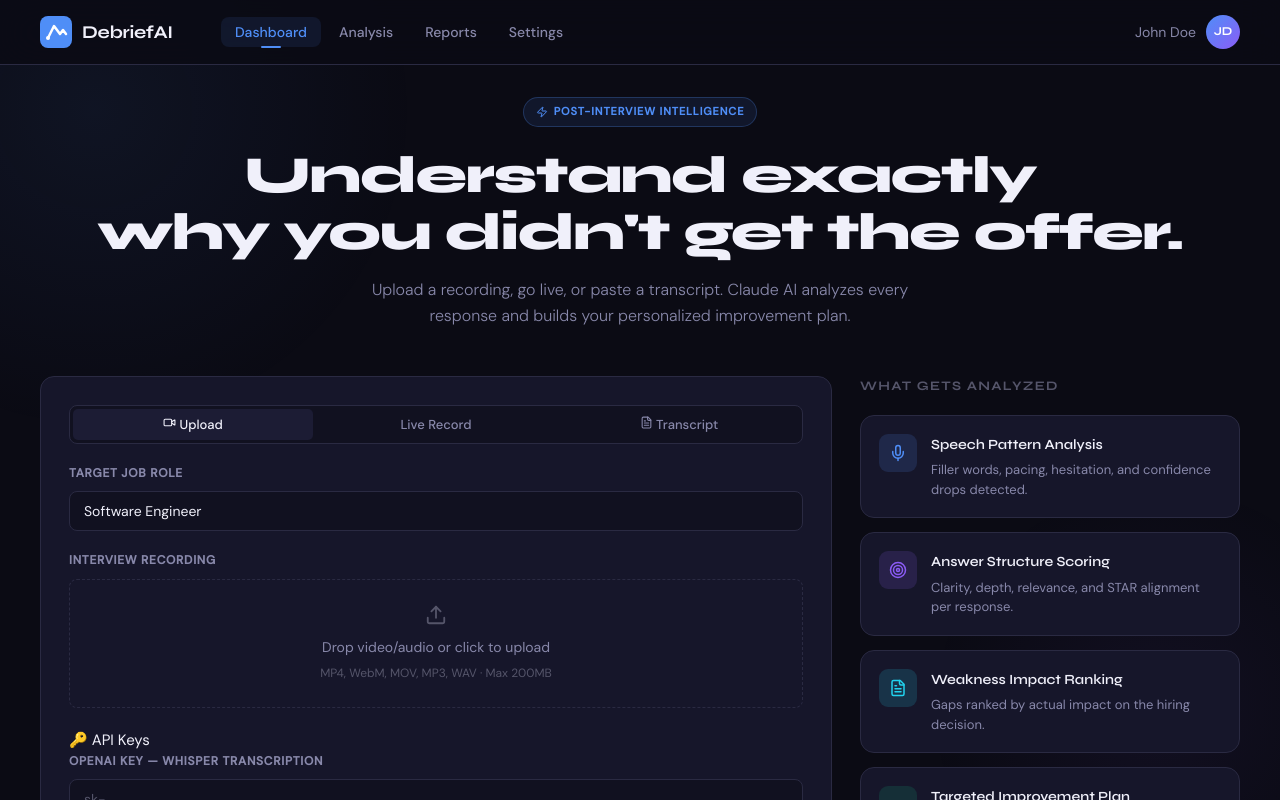
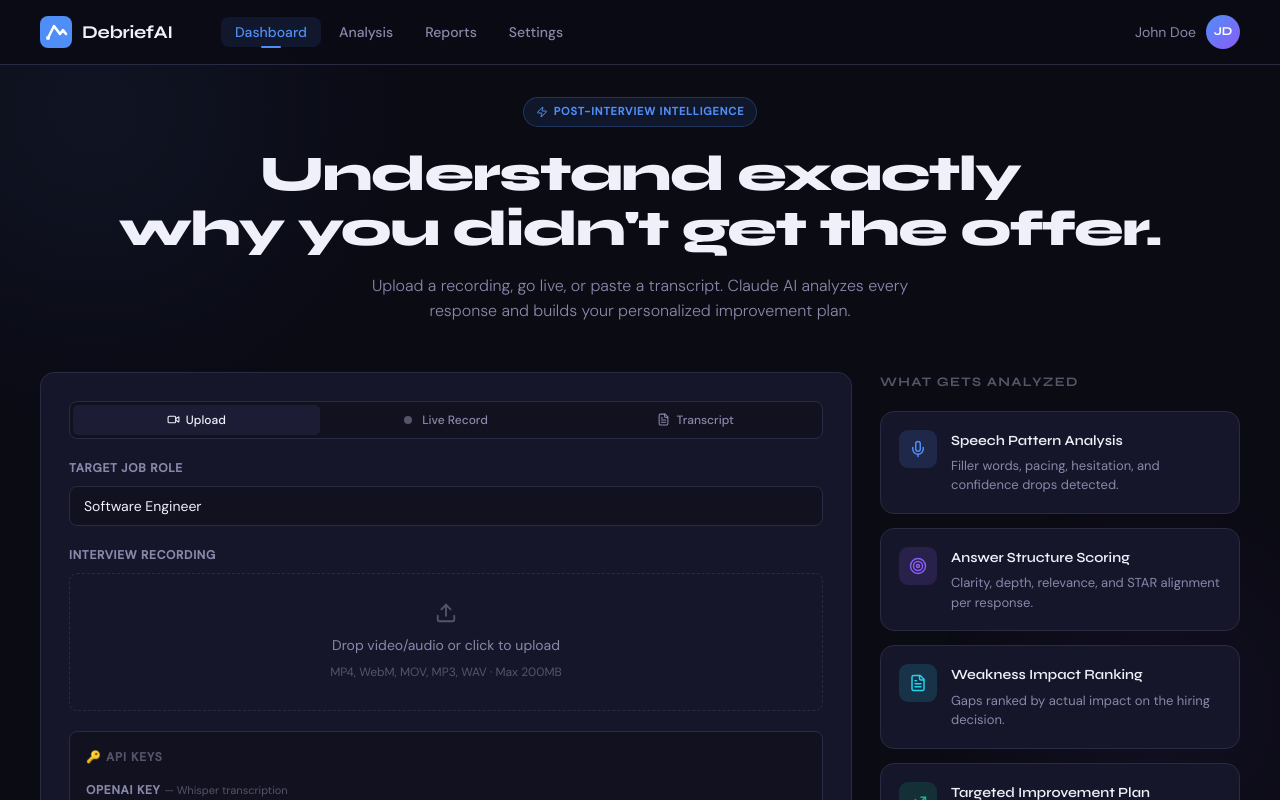
Before and after one commit to Vaishnavi1612-star/debriefai, a React (Create React App) app in the folder client/: page / in a window 1280 px wide. Shown: the top 800 px of the page. Built offline with nearby package versions, Linux system fonts and the light colour scheme; the HTML template or start-up script is replaced by a standard one.

Commit message:
Update Dashboard.css

```diff
--- a/client/src/components/Dashboard.css
+++ b/client/src/components/Dashboard.css
@@ -1,332 +1,367 @@
-.dashboard {
-  max-width: 1200px;
-  margin: 0 auto;
-}
+/* ── reuse all existing Dashboard styles ── */
+.dashboard { max-width: 1200px; margin: 0 auto; }
 
-.dashboard-header {
-  text-align: center;
-  margin-bottom: 48px;
-}
+.dashboard-header { text-align: center; margin-bottom: 48px; }
 
 .header-badge {
-  display: inline-flex;
-  align-items: center;
-  gap: 6px;
-  background: rgba(79, 142, 247, 0.1);
-  border: 1px solid rgba(79, 142, 247, 0.25);
-  color: var(--accent-blue);
-  font-size: 11px;
-  font-weight: 600;
-  letter-spacing: 0.08em;
-  text-transform: uppercase;
-  padding: 5px 12px;
-  border-radius: 20px;
-  margin-bottom: 20px;
+  display: inline-flex; align-items: center; gap: 6px;
+  background: rgba(79,142,247,0.1); border: 1px solid rgba(79,142,247,0.25);
+  color: var(--accent-blue); font-size: 11px; font-weight: 600;
+  letter-spacing: 0.08em; text-transform: uppercase;
+  padding: 5px 12px; border-radius: 20px; margin-bottom: 20px;
 }
 
 .dashboard-title {
-  font-family: var(--font-display);
-  font-size: clamp(32px, 5vw, 52px);
-  font-weight: 800;
-  line-height: 1.1;
-  letter-spacing: -1.5px;
-  color: var(--text-primary);
-  margin-bottom: 16px;
+  font-family: var(--font-display); font-size: clamp(30px, 5vw, 50px);
+  font-weight: 800; line-height: 1.1; letter-spacing: -1.5px;
+  color: var(--text-primary); margin-bottom: 16px;
 }
 
-.dashboard-subtitle {
-  color: var(--text-secondary);
-  font-size: 16px;
-  max-width: 560px;
-  margin: 0 auto;
-  font-weight: 300;
+.dashboard-subtitle { color: var(--text-secondary); font-size: 16px; max-width: 560px; margin: 0 auto; font-weight: 300; }
+
+.dashboard-grid { display: grid; grid-template-columns: 1fr 360px; gap: 28px; align-items: start; }
+
+/* Panel */
+.input-panel {
+  background: var(--bg-card); border: 1px solid var(--border);
+  border-radius: var(--radius); padding: 28px;
+  display: flex; flex-direction: column; gap: 20px;
 }
 
-.dashboard-grid {
-  display: grid;
-  grid-template-columns: 1fr 380px;
-  gap: 28px;
-  align-items: start;
+.panel-section { display: flex; flex-direction: column; gap: 8px; }
+
+.panel-label {
+  font-size: 12px; font-weight: 600; color: var(--text-secondary);
+  letter-spacing: 0.06em; text-transform: uppercase;
 }
 
-.input-panel {
-  background: var(--bg-card);
-  border: 1px solid var(--border);
-  border-radius: var(--radius);
-  padding: 28px;
-  display: flex;
-  flex-direction: column;
-  gap: 20px;
-}
-
-.panel-section {
-  display: flex;
-  flex-direction: column;
-  gap: 8px;
-}
-
-.panel-label {
-  font-size: 12px;
-  font-weight: 600;
-  color: var(--text-secondary);
-  letter-spacing: 0.06em;
-  text-transform: uppercase;
-}
-
-.panel-label-row {
-  display: flex;
-  justify-content: space-between;
-  align-items: center;
-}
+.panel-label-row { display: flex; justify-content: space-between; align-items: center; }
 
 .sample-btn {
-  background: none;
-  color: var(--accent-blue);
-  font-size: 12px;
-  font-weight: 500;
-  padding: 3px 8px;
-  border-radius: 4px;
-  transition: background 0.2s;
+  background: none; color: var(--accent-blue); font-size: 12px;
+  font-weight: 500; padding: 3px 8px; border-radius: 4px; transition: background 0.2s;
 }
+.sample-btn:hover { background: rgba(79,142,247,0.1); }
 
-.sample-btn:hover {
-  background: rgba(79, 142, 247, 0.1);
-}
-
-.role-input {
-  background: var(--bg-secondary);
-  border: 1px solid var(--border);
-  border-radius: var(--radius-sm);
-  color: var(--text-primary);
-  font-size: 14px;
-  padding: 10px 14px;
-  transition: border-color 0.2s;
-}
-
-.role-input:focus {
-  border-color: var(--accent-blue);
-}
-
-.role-input::placeholder {
-  color: var(--text-muted);
-}
-
-.drop-zone {
-  border: 1.5px dashed var(--border);
-  border-radius: var(--radius-sm);
-  padding: 24px;
-  text-align: center;
-  cursor: pointer;
-  transition: border-color 0.2s, background 0.2s;
-  display: flex;
-  flex-direction: column;
-  align-items: center;
-  gap: 6px;
-}
-
-.drop-zone:hover, .drop-zone.dragover {
-  border-color: var(--accent-blue);
-  background: rgba(79, 142, 247, 0.04);
-}
-
-.drop-zone.has-file {
-  border-color: var(--accent-green);
-  background: rgba(16, 185, 129, 0.04);
-}
-
-.drop-icon {
-  color: var(--text-muted);
-  margin-bottom: 4px;
-}
-
-.drop-text {
-  font-size: 14px;
-  color: var(--text-secondary);
-}
-
-.drop-hint {
-  font-size: 12px;
-  color: var(--text-muted);
-}
-
-.drop-filename {
-  font-size: 13px;
-  color: var(--accent-green);
-  font-weight: 500;
-}
-
-.transcript-input {
-  background: var(--bg-secondary);
-  border: 1px solid var(--border);
-  border-radius: var(--radius-sm);
-  color: var(--text-primary);
-  font-size: 13px;
-  padding: 12px 14px;
-  resize: vertical;
-  line-height: 1.6;
-  transition: border-color 0.2s;
-  min-height: 140px;
-}
-
-.transcript-input:focus {
-  border-color: rgba(79, 142, 247, 0.4);
-}
-
-.transcript-input::placeholder {
-  color: var(--text-muted);
-}
-
+/* Mode toggle */
 .mode-toggle {
-  display: flex;
-  background: var(--bg-secondary);
-  border: 1px solid var(--border);
-  border-radius: var(--radius-sm);
-  padding: 3px;
-  gap: 3px;
+  display: flex; background: var(--bg-secondary);
+  border: 1px solid var(--border); border-radius: var(--radius-sm);
+  padding: 3px; gap: 3px;
 }
 
 .mode-btn {
-  flex: 1;
-  background: none;
-  color: var(--text-secondary);
-  font-size: 13px;
-  font-weight: 500;
-  padding: 7px 12px;
-  border-radius: 5px;
-  transition: background 0.2s, color 0.2s;
+  flex: 1; background: none; color: var(--text-secondary);
+  font-size: 13px; font-weight: 500; padding: 8px 12px;
+  border-radius: 5px; transition: background 0.2s, color 0.2s;
+  display: flex; align-items: center; justify-content: center; gap: 6px;
+  font-family: var(--font-body);
+}
+.mode-btn.active { background: var(--bg-card-hover); color: var(--text-primary); }
+
+/* Drop zone */
+.drop-zone {
+  border: 1.5px dashed var(--border); border-radius: var(--radius-sm);
+  padding: 28px; text-align: center; cursor: pointer;
+  transition: border-color 0.2s, background 0.2s;
+  display: flex; flex-direction: column; align-items: center; gap: 6px;
+}
+.drop-zone:hover, .drop-zone.dragover { border-color: var(--accent-blue); background: rgba(79,142,247,0.04); }
+.drop-zone.has-file { border-color: var(--accent-green); background: rgba(16,185,129,0.04); }
+
+.drop-icon { color: var(--text-muted); margin-bottom: 4px; }
+.drop-icon.green { color: var(--accent-green); }
+.drop-text { font-size: 14px; color: var(--text-secondary); }
+.drop-hint { font-size: 12px; color: var(--text-muted); }
+.drop-filename { font-size: 13px; color: var(--accent-green); font-weight: 500; }
+
+/* Inputs */
+.role-input {
+  background: var(--bg-secondary); border: 1px solid var(--border);
+  border-radius: var(--radius-sm); color: var(--text-primary);
+  font-size: 14px; padding: 10px 14px; transition: border-color 0.2s; width: 100%;
+}
+.role-input:focus { border-color: var(--accent-blue); }
+.role-input::placeholder { color: var(--text-muted); }
+
+.transcript-input {
+  background: var(--bg-secondary); border: 1px solid var(--border);
+  border-radius: var(--radius-sm); color: var(--text-primary);
+  font-size: 13px; padding: 12px 14px; resize: vertical;
+  line-height: 1.6; transition: border-color 0.2s; min-height: 160px; width: 100%;
+}
+.transcript-input:focus { border-color: rgba(79,142,247,0.4); }
+.transcript-input::placeholder { color: var(--text-muted); }
+
+/* API Keys */
+.api-keys-section {
+  background: var(--bg-secondary); border: 1px solid var(--border);
+  border-radius: var(--radius-sm); padding: 16px;
+  display: flex; flex-direction: column; gap: 14px;
+}
+.api-keys-title {
+  font-size: 12px; font-weight: 700; color: var(--text-muted);
+  text-transform: uppercase; letter-spacing: 0.08em;
+}
+.key-purpose { color: var(--text-muted); font-weight: 400; text-transform: none; letter-spacing: 0; font-size: 11px; }
+.key-note { font-size: 11px; color: var(--text-muted); line-height: 1.5; }
+
+/* Progress */
+.progress-bar-wrap {
+  background: rgba(79,142,247,0.06); border: 1px solid rgba(79,142,247,0.2);
+  border-radius: var(--radius-sm); padding: 16px;
+  display: flex; flex-direction: column; gap: 12px;
 }
 
-.mode-btn.active {
-  background: var(--bg-card-hover);
-  color: var(--text-primary);
+.progress-steps { display: flex; justify-content: space-between; align-items: center; }
+
+.progress-step {
+  display: flex; flex-direction: column; align-items: center; gap: 6px;
+  font-size: 11px; color: var(--text-muted); font-weight: 500;
+  text-transform: uppercase; letter-spacing: 0.06em;
+  flex: 1; position: relative;
 }
 
-.error-msg {
-  background: rgba(244, 63, 94, 0.1);
-  border: 1px solid rgba(244, 63, 94, 0.25);
-  color: #f87171;
-  font-size: 13px;
-  padding: 10px 14px;
-  border-radius: var(--radius-sm);
+.progress-step:not(:last-child)::after {
+  content: '';
+  position: absolute;
+  top: 7px; left: 50%;
+  width: 100%; height: 1px;
+  background: var(--border);
 }
 
+.progress-step.done:not(:last-child)::after { background: var(--accent-blue); }
+
+.progress-dot {
+  width: 14px; height: 14px; border-radius: 50%;
+  background: var(--bg-card); border: 2px solid var(--border);
+  position: relative; z-index: 1;
+}
+
+.progress-step.active .progress-dot {
+  border-color: var(--accent-blue);
+  background: var(--accent-blue);
+  box-shadow: 0 0 0 4px rgba(79,142,247,0.2);
+  animation: pulse 1s infinite;
+}
+
+.progress-step.done .progress-dot {
+  border-color: var(--accent-blue);
+  background: var(--accent-blue);
+}
+
+.progress-step.active { color: var(--accent-blue); }
+.progress-step.done { color: var(--accent-blue); opacity: 0.7; }
+
+@keyframes pulse { 0%, 100% { box-shadow: 0 0 0 4px rgba(79,142,247,0.2); } 50% { box-shadow: 0 0 0 8px rgba(79,142,247,0.05); } }
+
+.progress-msg { font-size: 13px; color: var(--text-secondary); text-align: center; }
+
+/* Error */
+.error-msg {
+  background: rgba(244,63,94,0.1); border: 1px solid rgba(244,63,94,0.25);
+  color: #f87171; font-size: 13px; padding: 10px 14px; border-radius: var(--radius-sm);
+}
+
+/* Analyze button */
 .analyze-btn {
   background: linear-gradient(135deg, var(--accent-blue), var(--accent-violet));
-  color: white;
-  font-size: 15px;
-  font-weight: 600;
-  padding: 14px 20px;
-  border-radius: var(--radius-sm);
-  display: flex;
-  align-items: center;
-  justify-content: center;
-  gap: 8px;
+  color: white; font-size: 15px; font-weight: 600;
+  padding: 14px 20px; border-radius: var(--radius-sm);
+  display: flex; align-items: center; justify-content: center; gap: 8px;
   transition: opacity 0.2s, transform 0.1s;
-  font-family: var(--font-display);
-  letter-spacing: 0.02em;
+  font-family: var(--font-display); letter-spacing: 0.02em;
+}
+.analyze-btn:hover:not(:disabled) { opacity: 0.9; transform: translateY(-1px); }
+.analyze-btn:disabled { opacity: 0.6; cursor: not-allowed; }
+
+.spinner {
+  width: 16px; height: 16px;
+  border: 2px solid rgba(255,255,255,0.3);
+  border-top-color: white; border-radius: 50%;
+  animation: spin 0.7s linear infinite; display: inline-block;
+}
+@keyframes spin { to { transform: rotate(360deg); } }
+
+/* Features panel */
+.features-panel { display: flex; flex-direction: column; gap: 14px; }
+.features-title { font-family: var(--font-display); font-size: 13px; font-weight: 700; color: var(--text-muted); text-transform: uppercase; letter-spacing: 0.1em; margin-bottom: 4px; }
+
+.feature-card {
+  background: var(--bg-card); border: 1px solid var(--border);
+  border-radius: var(--radius); padding: 18px;
+  display: flex; gap: 14px; align-items: flex-start;
+  transition: border-color 0.2s, transform 0.2s;
+}
+.feature-card:hover { border-color: rgba(79,142,247,0.3); transform: translateX(2px); }
+
+.feature-icon {
+  width: 38px; height: 38px; border-radius: 9px;
+  display: flex; align-items: center; justify-content: center; flex-shrink: 0;
+}
+.feature-icon.blue { background: rgba(79,142,247,0.15); color: var(--accent-blue); }
+.feature-icon.violet { background: rgba(139,92,246,0.15); color: var(--accent-violet); }
+.feature-icon.cyan { background: rgba(34,211,238,0.15); color: var(--accent-cyan); }
+.feature-icon.green { background: rgba(16,185,129,0.15); color: var(--accent-green); }
+
+.feature-name { font-size: 14px; font-weight: 600; color: var(--text-primary); margin-bottom: 4px; font-family: var(--font-display); }
+.feature-desc { font-size: 13px; color: var(--text-secondary); line-height: 1.5; }
+
+.cta-note { display: flex; align-items: center; gap: 6px; font-size: 12px; color: var(--text-muted); padding: 0 4px; }
+
+@media (max-width: 900px) {
+  .dashboard-grid { grid-template-columns: 1fr; }
+  .features-panel { display: grid; grid-template-columns: 1fr 1fr; gap: 12px; }
+  .features-title, .cta-note { grid-column: 1 / -1; }
 }
 
-.analyze-btn:hover:not(:disabled) {
-  opacity: 0.9;
-  transform: translateY(-1px);
+/* ── LIVE RECORDER ── */
+.live-recorder {
+  background: var(--bg-secondary);
+  border: 1.5px dashed var(--border);
+  border-radius: var(--radius-sm);
+  padding: 28px 20px;
+  text-align: center;
 }
 
-.analyze-btn:disabled {
-  opacity: 0.6;
-  cursor: not-allowed;
+.rec-idle { display: flex; flex-direction: column; align-items: center; gap: 12px; }
+
+.rec-icon-ring {
+  width: 60px; height: 60px; border-radius: 50%;
+  background: rgba(79,142,247,0.1); border: 2px solid rgba(79,142,247,0.3);
+  display: flex; align-items: center; justify-content: center;
+  color: var(--accent-blue);
 }
 
-.spinner {
-  width: 16px;
-  height: 16px;
-  border: 2px solid rgba(255,255,255,0.3);
-  border-top-color: white;
-  border-radius: 50%;
-  animation: spin 0.7s linear infinite;
-  display: inline-block;
+.rec-hint { font-size: 13px; color: var(--text-secondary); max-width: 260px; line-height: 1.5; }
+
+.rec-start-btn {
+  background: var(--accent-blue); color: white;
+  font-size: 13px; font-weight: 600; padding: 9px 20px;
+  border-radius: var(--radius-sm);
+  display: flex; align-items: center; gap: 7px;
+  font-family: var(--font-body);
+  transition: opacity 0.2s;
+}
+.rec-start-btn:hover { opacity: 0.85; }
+
+/* Recording active */
+.rec-active { display: flex; flex-direction: column; align-items: center; gap: 12px; }
+
+.rec-pulse-outer {
+  width: 60px; height: 60px; border-radius: 50%;
+  background: rgba(244,63,94,0.1);
+  display: flex; align-items: center; justify-content: center;
+  animation: pulse-ring 1.2s ease-in-out infinite;
+}
+.rec-pulse-inner {
+  width: 24px; height: 24px; border-radius: 50%;
+  background: var(--accent-red);
+}
+@keyframes pulse-ring {
+  0%, 100% { box-shadow: 0 0 0 0 rgba(244,63,94,0.4); }
+  50% { box-shadow: 0 0 0 12px rgba(244,63,94,0); }
 }
 
-@keyframes spin { to { transform: rotate(360deg); } }
+.rec-timer {
+  font-family: var(--font-display); font-size: 36px; font-weight: 800;
+  color: var(--accent-red); letter-spacing: 2px;
+}
+.rec-live-label { font-size: 13px; color: var(--text-secondary); }
 
-/* Features Panel */
-.features-panel {
-  display: flex;
-  flex-direction: column;
-  gap: 14px;
+.rec-stop-btn {
+  background: rgba(244,63,94,0.15); border: 1px solid rgba(244,63,94,0.3);
+  color: var(--accent-red); font-size: 13px; font-weight: 600;
+  padding: 9px 20px; border-radius: var(--radius-sm);
+  display: flex; align-items: center; gap: 7px;
+  font-family: var(--font-body); transition: background 0.2s;
+}
+.rec-stop-btn:hover { background: rgba(244,63,94,0.25); }
+
+/* Done */
+.rec-done { display: flex; flex-direction: column; align-items: center; gap: 10px; }
+.rec-check { color: var(--accent-green); }
+.rec-done-label { font-size: 14px; font-weight: 600; color: var(--text-primary); }
+.rec-playback { width: 100%; max-width: 320px; border-radius: 6px; margin: 4px 0; }
+
+.rec-actions { display: flex; gap: 10px; }
+
+.rec-use-btn {
+  background: linear-gradient(135deg, var(--accent-blue), var(--accent-violet));
+  color: white; font-size: 13px; font-weight: 600; padding: 9px 18px;
+  border-radius: var(--radius-sm); display: flex; align-items: center; gap: 6px;
+  font-family: var(--font-body); transition: opacity 0.2s;
+}
+.rec-use-btn:hover { opacity: 0.88; }
+
+.rec-redo-btn {
+  background: var(--bg-card); border: 1px solid var(--border);
+  color: var(--text-secondary); font-size: 13px; padding: 9px 16px;
+  border-radius: var(--radius-sm); font-family: var(--font-body); transition: border-color 0.2s;
+}
+.rec-redo-btn:hover { border-color: var(--accent-blue); color: var(--text-primary); }
+
+.live-ready-note {
+  display: flex; align-items: center; gap: 6px; margin-top: 6px;
+  font-size: 12px; color: var(--accent-green); font-weight: 500;
 }
 
-.features-title {
-  font-family: var(--font-display);
-  font-size: 13px;
-  font-weight: 700;
-  color: var(--text-muted);
-  text-transform: uppercase;
-  letter-spacing: 0.1em;
-  margin-bottom: 4px;
+/* Live indicator dot in tab */
+.live-indicator {
+  display: inline-block; width: 8px; height: 8px;
+  border-radius: 50%; background: var(--text-muted);
+  margin-right: 4px; transition: background 0.2s;
 }
+.live-indicator.on {
+  background: var(--accent-red);
+  box-shadow: 0 0 6px rgba(244,63,94,0.7);
+  animation: blink 1s ease-in-out infinite;
+}
+@keyframes blink { 0%, 100% { opacity: 1; } 50% { opacity: 0.4; } }
 
-.feature-card {
-  background: var(--bg-card);
-  border: 1px solid var(--border);
-  border-radius: var(--radius);
-  padding: 18px;
-  display: flex;
-  gap: 14px;
-  align-items: flex-start;
-  transition: border-color 0.2s, transform 0.2s;
+.mode-toggle.three { display: flex; }
+.mode-toggle.three .mode-btn { font-size: 12px; padding: 7px 8px; }
+
+/* API keys */
+.api-keys-section {
+  background: var(--bg-secondary); border: 1px solid var(--border);
+  border-radius: var(--radius-sm); padding: 16px;
+  display: flex; flex-direction: column; gap: 14px;
 }
+.api-keys-title { font-size: 12px; font-weight: 700; color: var(--text-muted); text-transform: uppercase; letter-spacing: 0.08em; }
+.key-purpose { color: var(--text-muted); font-weight: 400; text-transform: none; letter-spacing: 0; font-size: 11px; }
+.key-note { font-size: 11px; color: var(--text-muted); line-height: 1.5; }
 
-.feature-card:hover {
-  border-color: rgba(79, 142, 247, 0.3);
-  transform: translateX(2px);
+/* Progress */
+.progress-bar-wrap {
+  background: rgba(79,142,247,0.06); border: 1px solid rgba(79,142,247,0.2);
+  border-radius: var(--radius-sm); padding: 16px;
+  display: flex; flex-direction: column; gap: 12px;
 }
-
-.feature-icon {
-  width: 38px;
-  height: 38px;
-  border-radius: 9px;
-  display: flex;
-  align-items: center;
-  justify-content: center;
-  flex-shrink: 0;
+.progress-steps { display: flex; justify-content: space-between; align-items: center; }
+.progress-step {
+  display: flex; flex-direction: column; align-items: center; gap: 6px;
+  font-size: 11px; color: var(--text-muted); font-weight: 500;
+  text-transform: uppercase; letter-spacing: 0.06em;
+  flex: 1; position: relative;
 }
-
-.feature-icon.blue { background: rgba(79, 142, 247, 0.15); color: var(--accent-blue); }
-.feature-icon.violet { background: rgba(139, 92, 246, 0.15); color: var(--accent-violet); }
-.feature-icon.cyan { background: rgba(34, 211, 238, 0.15); color: var(--accent-cyan); }
-.feature-icon.green { background: rgba(16, 185, 129, 0.15); color: var(--accent-green); }
-
-.feature-name {
-  font-size: 14px;
-  font-weight: 600;
-  color: var(--text-primary);
-  margin-bottom: 4px;
-  font-family: var(--font-display);
+.progress-step:not(:last-child)::after {
+  content: ''; position: absolute; top: 7px; left: 50%;
+  width: 100%; height: 1px; background: var(--border);
 }
-
-.feature-desc {
-  font-size: 13px;
-  color: var(--text-secondary);
-  line-height: 1.5;
+.progress-step.done:not(:last-child)::after { background: var(--accent-blue); }
+.progress-dot {
+  width: 14px; height: 14px; border-radius: 50%;
+  background: var(--bg-card); border: 2px solid var(--border);
+  position: relative; z-index: 1;
 }
-
-.cta-note {
-  display: flex;
-  align-items: center;
-  gap: 6px;
-  font-size: 12px;
-  color: var(--text-muted);
-  padding: 0 4px;
+.progress-step.active .progress-dot {
+  border-color: var(--accent-blue); background: var(--accent-blue);
+  box-shadow: 0 0 0 4px rgba(79,142,247,0.2);
+  animation: pulse-dot 1s infinite;
 }
-
-@media (max-width: 900px) {
-  .dashboard-grid {
-    grid-template-columns: 1fr;
-  }
-  .features-panel {
-    display: grid;
-    grid-template-columns: 1fr 1fr;
-    gap: 12px;
-  }
-  .features-title, .cta-note { grid-column: 1 / -1; }
-}
+.progress-step.done .progress-dot { border-color: var(--accent-blue); background: var(--accent-blue); }
+.progress-step.active { color: var(--accent-blue); }
+.progress-step.done { color: var(--accent-blue); opacity: 0.7; }
+@keyframes pulse-dot { 0%,100% { box-shadow: 0 0 0 4px rgba(79,142,247,0.2); } 50% { box-shadow: 0 0 0 8px rgba(79,142,247,0.05); } }
+.progress-msg { font-size: 13px; color: var(--text-secondary); text-align: center; }
```
